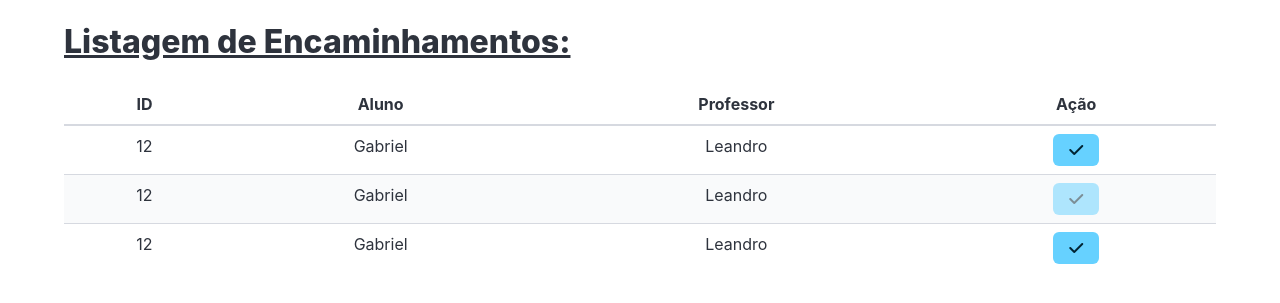
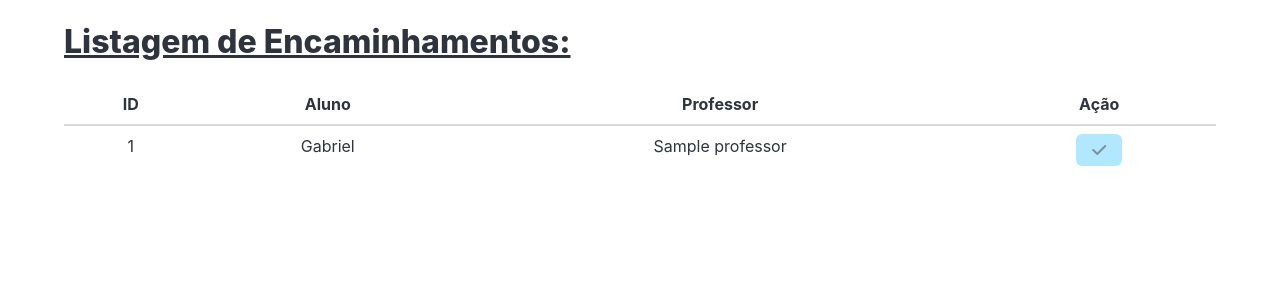
Before and after one commit to Gabriel-Sousa-Dev/Chamada-de-senha, a PHP site: page /ListagemEncaminhamento.php in a window 1280 px wide. Shown: the part 108-411 px from the top of the page. Run offline with PHP 8.4, Linux system fonts and the light colour scheme; data comes from the database, SQL or seed files in the repository; tables that the repository leaves empty or names only in its code hold one stand-in row (values such as "Sample post").

Commit message:
Terminei a estilização do Listagem

```diff
--- a/ListagemEncaminhamento.php
+++ b/ListagemEncaminhamento.php
@@ -32,30 +32,46 @@
                         </tr>
                     </thead>
                     <tbody>
-                        <tr>
-                            <td>12</td>
-                            <td>Gabriel</td>
-                            <td>Leandro</td>
-                            <td>
-                                <button class="button is-info" title="Concluir Encaminhamento"><i class="fa-solid fa-check"></i></button>
-                            </td>
-                        </tr>
-                        <tr>
-                            <td>12</td>
-                            <td>Gabriel</td>
-                            <td>Leandro</td>
-                            <td>
-                                <button class="button is-info is-disabled" title="Encaminhamento Concluído" disabled><i class="fa-solid fa-check"></i></button>
-                            </td>
-                        </tr>
-                        <tr>
-                            <td>12</td>
-                            <td>Gabriel</td>
-                            <td>Leandro</td>
-                            <td>
-                                <button class="button is-info" title="Concluir Encaminhamento"><i class="fa-solid fa-check"></i></button>
-                            </td>
-                        </tr>
+                        <?php
+                            $query = "SELECT * FROM encaminhamentos ORDER BY id DESC";
+                            $stmt = $conexao->prepare($query);
+                            $stmt->execute();
+
+                            while($show = $stmt->fetch(PDO::FETCH_OBJ)){
+
+                                $queryAluno = "SELECT * FROM alunos WHERE id = :alunoID";
+                                $stmtAluno = $conexao->prepare($queryAluno);
+                                $stmtAluno->bindParam(':alunoID', $show->id_tb_aluno, PDO::PARAM_INT);
+                                $stmtAluno->execute();
+                                $dadosAluno = $stmtAluno->fetch(PDO::FETCH_OBJ);
+
+
+                                $queryProfessor = "SELECT * FROM professor WHERE id = :professorID";
+                                $stmtProfessor = $conexao->prepare($queryProfessor);
+                                $stmtProfessor->bindParam(':professorID', $show->id_tb_professor, PDO::PARAM_INT);
+                                $stmtProfessor->execute();
+                                $dadosProfessor = $stmtProfessor->fetch(PDO::FETCH_OBJ);
+
+                                echo "
+                                <tr>
+                                    <td>".$show->id."</td>
+                                    <td>".$dadosAluno->nome."</td>
+                                    <td>".$dadosProfessor->nome."</td>
+                                    <td>";
+
+                                    if(boolval($show->terminado)){
+                                        echo "<a href='./ConcluirEncaminhamento.php?id=".$show->id."' class='button is-info is-disabled' title='Encaminhamento Concluído' disabled><i class='fa-solid fa-check'></i></a>";
+                                    }elseif(!boolval($show->terminado)){
+                                        echo "<a href='./ConcluirEncaminhamento.php?id=".$show->id."' class='button is-info' title='Concluir Encaminhamento'><i class='fa-solid fa-check'></i></a>";
+                                    }else{
+                                        echo "<a href='./ConcluirEncaminhamento.php?id=".$show->id."' class='button is-danger' title='Ocorreu Algum Erro'><i class='fa-solid fa-circle-exclamation</i></a>";
+                                    }
+
+                                echo "</td>
+                                </tr>
+                                ";
+                            }
+                        ?>
                     </tbody>
                 </table>
             </div>
```
Also changed, not shown: ConcluirEncaminhamento.php (added, +15 -0 lines).
